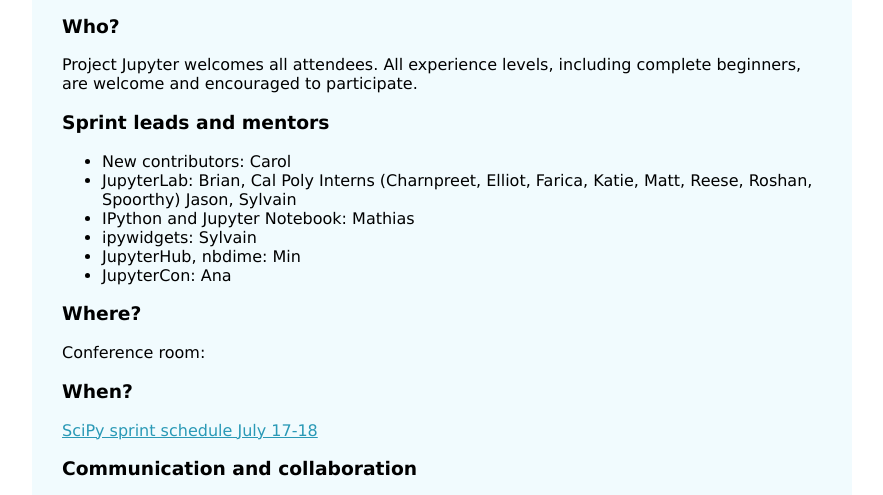
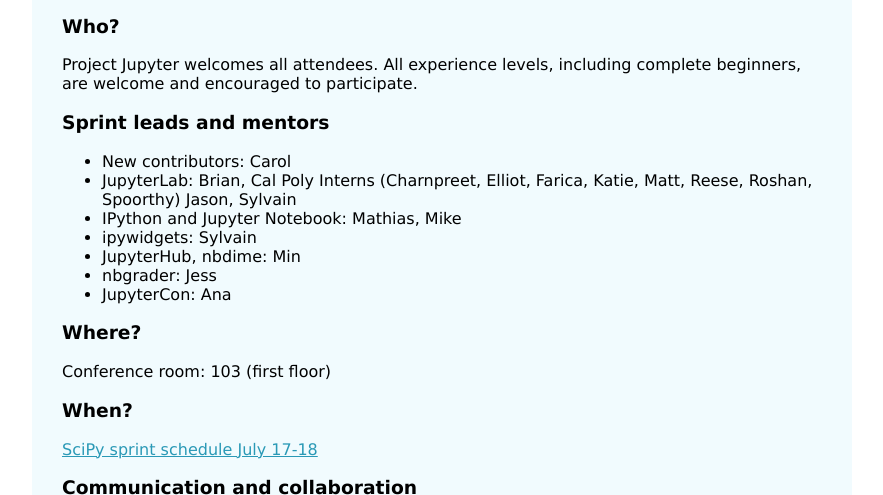
Before and after one commit to willingc/scipy-sprint, a plain HTML site: page index.html in a window 1280 px wide. Shown: the part 268-763 px from the top of the page, without its empty margins (198-1081 px from the left). Drawn offline with Linux system fonts and the light colour scheme.

Commit message:
Synchronized build

```diff
--- a/index.html
+++ b/index.html
@@ -30,13 +30,14 @@
 <ul>
 <li>New contributors: Carol</li>
 <li>JupyterLab: Brian, Cal Poly Interns (Charnpreet, Elliot, Farica, Katie, Matt, Reese, Roshan, Spoorthy) Jason, Sylvain</li>
-<li>IPython and Jupyter Notebook: Mathias</li>
+<li>IPython and Jupyter Notebook: Mathias, Mike</li>
 <li>ipywidgets: Sylvain</li>
 <li>JupyterHub, nbdime: Min</li>
+<li>nbgrader: Jess</li>
 <li>JupyterCon: Ana</li>
 </ul>
 <h3>Where?</h3>
-<p>Conference room:</p>
+<p>Conference room: 103 (first floor)</p>
 <h3>When?</h3>
 <p><a href="http://scipy2016.scipy.org/ehome/146062/332962/">SciPy sprint schedule July 17-18</a></p>
 <h3>Communication and collaboration</h3>
```
